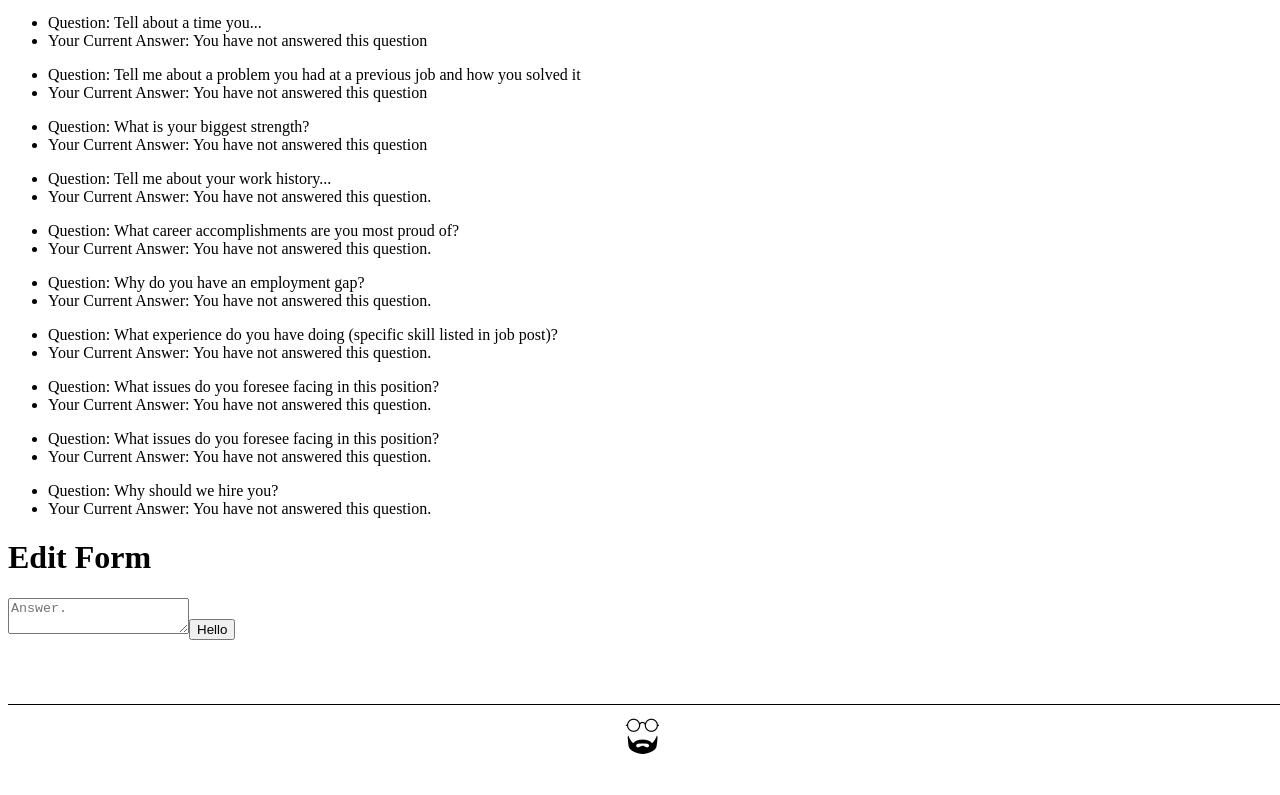
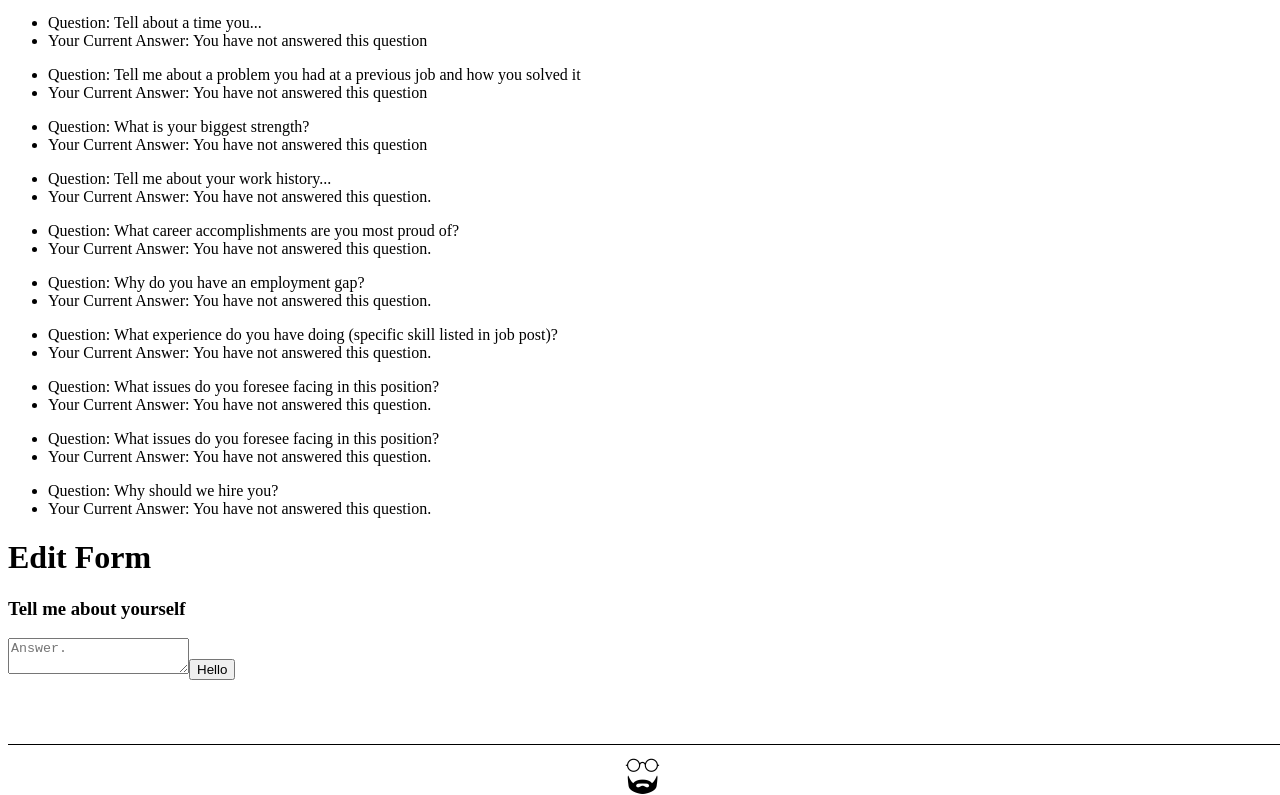
Before and after one commit to k3vnb/Sieve_Jobs, a React app: page /#/edit in a window 1280 px wide. Shown: the part 487-1282 px from the top of the page. Before the commit the page ends 1242 px from the top, so only its background shows below. Built offline with nearby package versions, Linux system fonts and the light colour scheme; the HTML template or start-up script is replaced by a standard one.

Commit message:
add functionality for appending question details on question selection

```diff
--- a/src/components/App.jsx
+++ b/src/components/App.jsx
@@ -142,7 +142,8 @@ class App extends React.Component {
           infoCard={this.state.infoCard} />} />
         <Route path='/edit' render={()=><EditForm onNewAnswerAddition={this.handleAddingNewAnswerToQuestionList}
         onQuestionSelection={this.handleChangingSelectedQuestion}
-        questionList={this.state.questionList} />} />
+        questionList={this.state.questionList}
+        selectedQuestion={this.state.selectedQuestion} />} />
           <Route component={Error404} />
         </Switch>
         <Footer/>
--- a/src/components/EditForm.jsx
+++ b/src/components/EditForm.jsx
@@ -1,12 +1,11 @@
 import React from 'react';
 import PropTypes from 'prop-types';
 import QuestionList from './QuestionList';
-
-
+import QuestionDetail from './QuestionDetail';
 
 
 function EditForm(props){
-  let _answer = null
+  let _answer = null;
   function handleAddingNewAnswerToQuestionList(event){
     event.preventDefault();
     props.onNewAnswerAddition( _answer.value);
@@ -20,6 +19,7 @@ function EditForm(props){
       <QuestionList questionList={props.questionList}
       onQuestionSelection={props.onQuestionSelection}/>
       <h1>Edit Form</h1>
+      <QuestionDetail thisSelectedQuestion={props.questionList[props.selectedQuestion]}/>
         <form onSubmit={handleAddingNewAnswerToQuestionList}>
           <textarea
             id='question'
@@ -34,7 +34,8 @@ function EditForm(props){
 EditForm.propTypes = {
   onNewAnswerAddition: PropTypes.func,
   questionList: PropTypes.object,
-  onQuestionSelection: PropTypes.func
+  onQuestionSelection: PropTypes.func,
+  selectedQuestion: PropTypes.string
 };
 
 export default EditForm;
--- /dev/null
+++ b/src/components/QuestionDetail.jsx
@@ -0,0 +1,17 @@
+import React from 'react';
+import PropTypes from 'prop-types';
+function QuestionDetail(props){
+  return(
+    <div>
+      <h3>{props.thisSelectedQuestion.question}</h3>
+    </div>
+  );
+}
+
+QuestionDetail.propTypes = {
+  thisSelectedQuestion: PropTypes.object
+}
+
+
+
+export default QuestionDetail;
```
